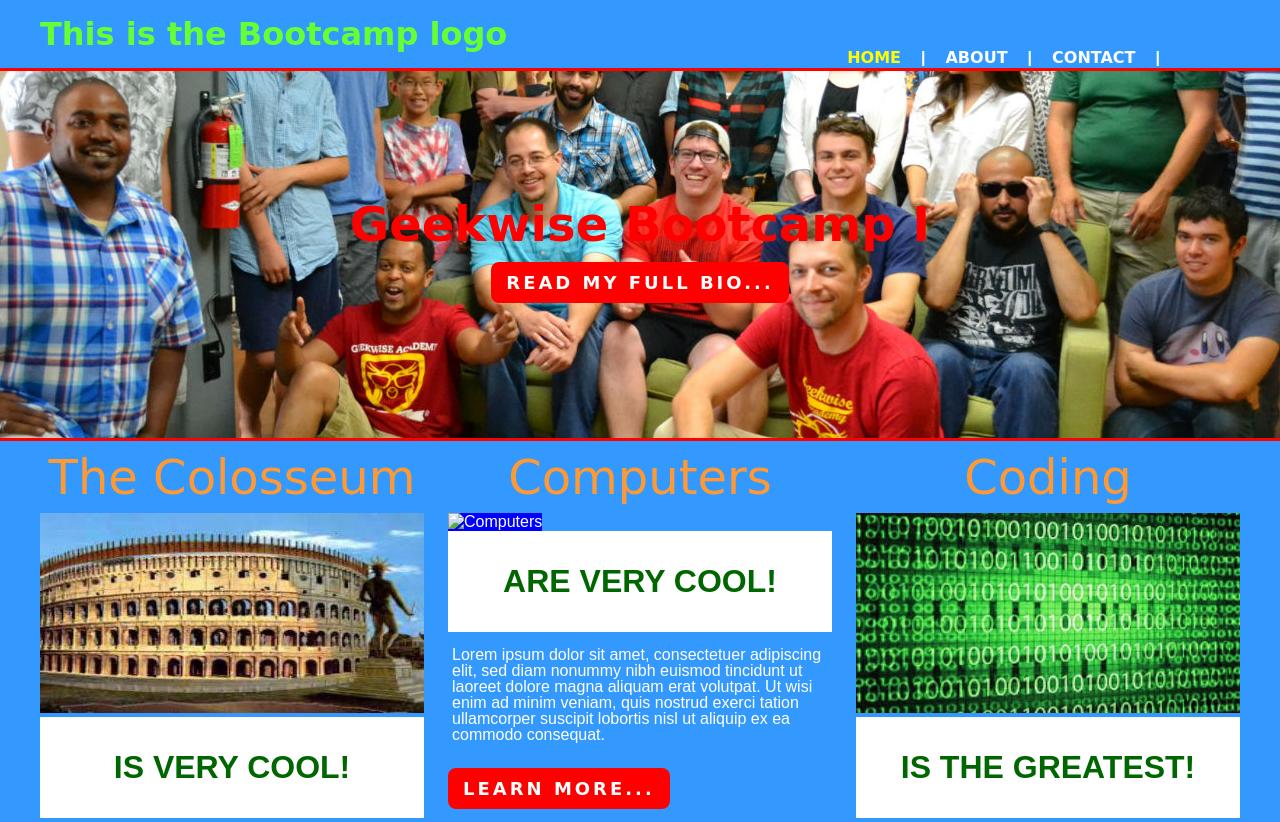
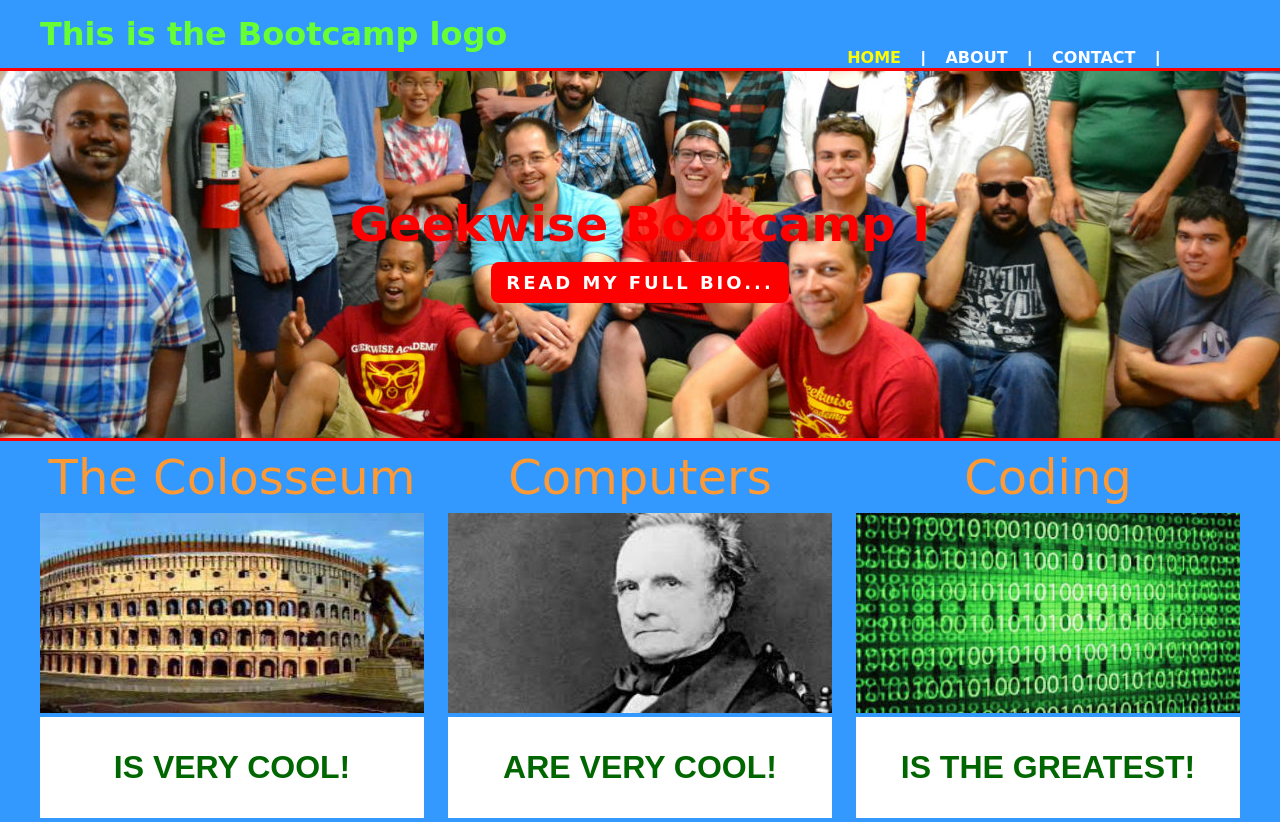
Before and after one commit to pgarduque/bootcamp, a plain HTML site: page index.html in a window 1280 px wide. Shown: the top 822 px of the page. Drawn offline with Linux system fonts and the light colour scheme; files whose address does not match are found by name; a web font is replaced by a local one.

Commit message:
Update index.html

```diff
--- a/index.html
+++ b/index.html
@@ -54,7 +54,7 @@
             <div class="boxB">
                 <h2>Computers</h2>
                 <div class="box">
-                    <a href="#" target="_blank"><img src="images/Computers.jpg" alt="Computers" title="Computers Rule!"style="width:384px;height:200px;background-color:#0000FF"/></a>
+                    <a href="#" target="_blank"><img src="Computers.jpg" alt="Computers" title="Computers Rule!"style="width:384px;height:200px;background-color:#0000FF"/></a>
                     <span>are very cool!</span>
                 </div>
                 <p>Lorem ipsum dolor sit amet, consectetuer adipiscing elit,
```
